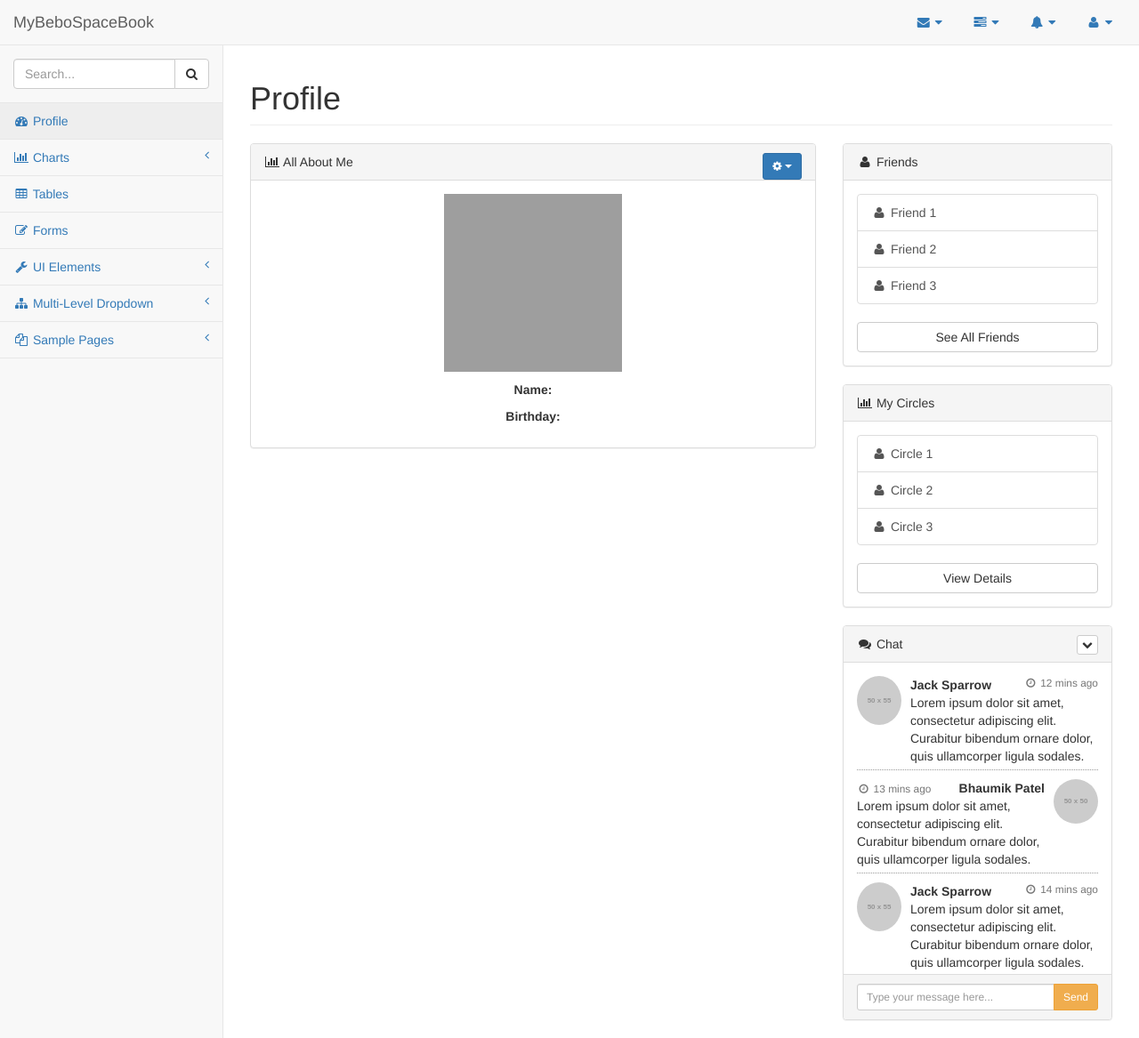
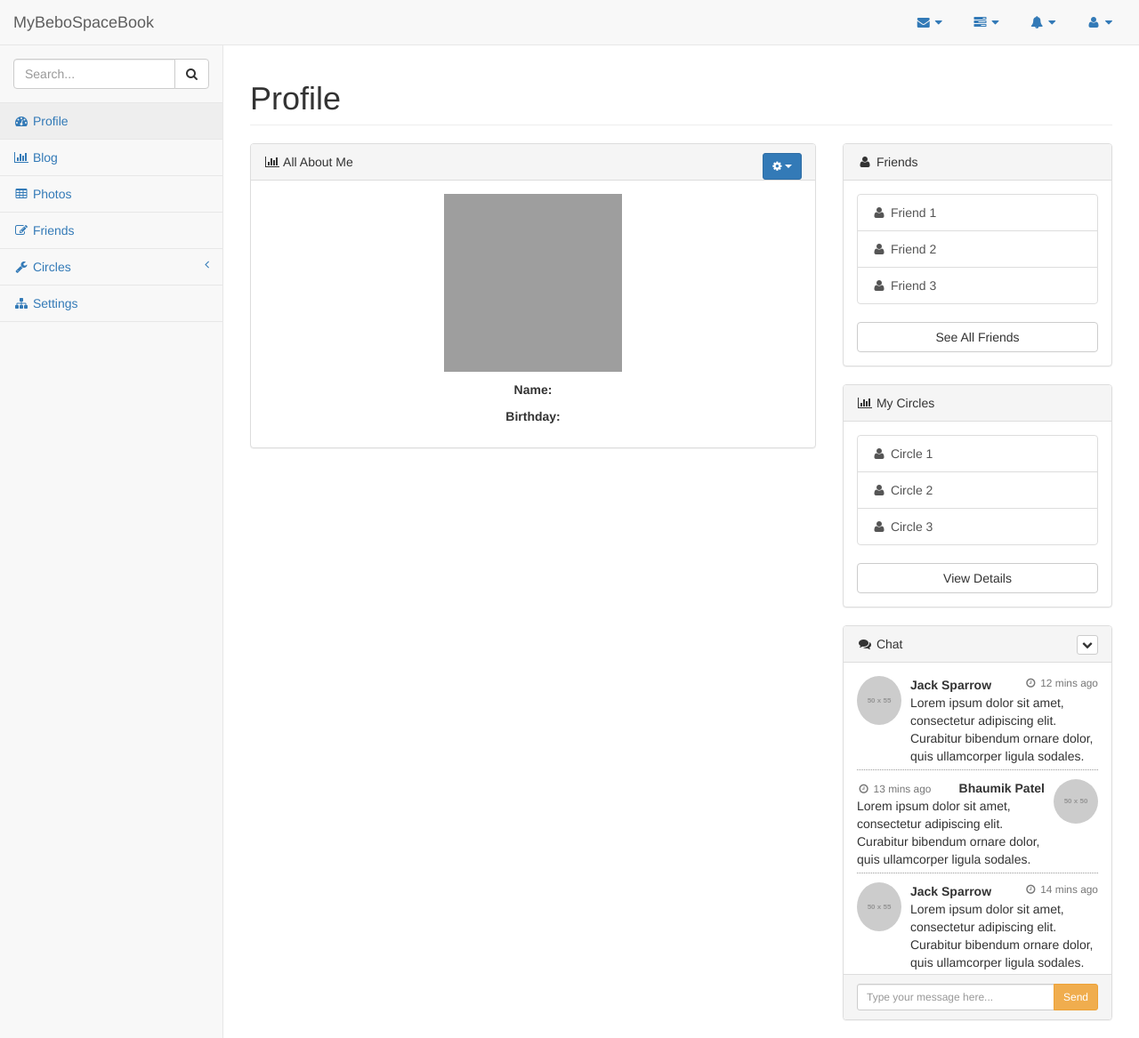
Before and after one commit to legoless93/eggfriedroice, a PHP site: page /home.php in a window 1280 px wide. Shown: the whole page at 89% size. Run offline with PHP 8.4, Linux system fonts and the light colour scheme; the visitor is signed in with stand-in values (Sample User, id 1); grey boxes labelled with a size stand in for pictures from a placeholder-image service; data that the repository does not hold is empty; some libraries are stand-ins or nearby versions; grey boxes are pictures that could not be loaded.

Commit message:
Added side menu

```diff
--- a/home.php
+++ b/home.php
@@ -285,88 +285,31 @@ include("includes/connection.php");
                             <a href="home.php"><i class="fa fa-dashboard fa-fw"></i> Profile</a>
                         </li>
                         <li>
-                            <a href="#"><i class="fa fa-bar-chart-o fa-fw"></i> Charts<span class="fa arrow"></span></a>
+                            <a href="#"><i class="fa fa-bar-chart-o fa-fw"></i> Blog</a>
+                        </li>
+                        <li>
+                            <a href="tables.html"><i class="fa fa-table fa-fw"></i> Photos</a>
+                        </li>
+                        <li>
+                            <a href="forms.html"><i class="fa fa-edit fa-fw"></i> Friends</a>
+                        </li>
+                        <li>
+                            <a href="#"><i class="fa fa-wrench fa-fw"></i> Circles<span class="fa arrow"></span></a>
                             <ul class="nav nav-second-level">
                                 <li>
-                                    <a href="flot.html">Flot Charts</a>
+                                    <a href="panels-wells.html">Circle 1</a>
                                 </li>
                                 <li>
-                                    <a href="morris.html">Morris.js Charts</a>
+                                    <a href="buttons.html">Circle 2</a>
+                                </li>
+                                <li>
+                                    <a href="notifications.html">Circle 3</a>
                                 </li>
                             </ul>
                             <!-- /.nav-second-level -->
                         </li>
                         <li>
-                            <a href="tables.html"><i class="fa fa-table fa-fw"></i> Tables</a>
-                        </li>
-                        <li>
-                            <a href="forms.html"><i class="fa fa-edit fa-fw"></i> Forms</a>
-                        </li>
-                        <li>
-                            <a href="#"><i class="fa fa-wrench fa-fw"></i> UI Elements<span class="fa arrow"></span></a>
-                            <ul class="nav nav-second-level">
-                                <li>
-                                    <a href="panels-wells.html">Panels and Wells</a>
-                                </li>
-                                <li>
-                                    <a href="buttons.html">Buttons</a>
-                                </li>
-                                <li>
-                                    <a href="notifications.html">Notifications</a>
-                                </li>
-                                <li>
-                                    <a href="typography.html">Typography</a>
-                                </li>
-                                <li>
-                                    <a href="icons.html"> Icons</a>
-                                </li>
-                                <li>
-                                    <a href="grid.html">Grid</a>
-                                </li>
-                            </ul>
-                            <!-- /.nav-second-level -->
-                        </li>
-                        <li>
-                            <a href="#"><i class="fa fa-sitemap fa-fw"></i> Multi-Level Dropdown<span class="fa arrow"></span></a>
-                            <ul class="nav nav-second-level">
-                                <li>
-                                    <a href="#">Second Level Item</a>
-                                </li>
-                                <li>
-                                    <a href="#">Second Level Item</a>
-                                </li>
-                                <li>
-                                    <a href="#">Third Level <span class="fa arrow"></span></a>
-                                    <ul class="nav nav-third-level">
-                                        <li>
-                                            <a href="#">Third Level Item</a>
-                                        </li>
-                                        <li>
-                                            <a href="#">Third Level Item</a>
-                                        </li>
-                                        <li>
-                                            <a href="#">Third Level Item</a>
-                                        </li>
-                                        <li>
-                                            <a href="#">Third Level Item</a>
-                                        </li>
-                                    </ul>
-                                    <!-- /.nav-third-level -->
-                                </li>
-                            </ul>
-                            <!-- /.nav-second-level -->
-                        </li>
-                        <li>
-                            <a href="#"><i class="fa fa-files-o fa-fw"></i> Sample Pages<span class="fa arrow"></span></a>
-                            <ul class="nav nav-second-level">
-                                <li>
-                                    <a href="blank.html">Blank Page</a>
-                                </li>
-                                <li>
-                                    <a href="login.html">Login Page</a>
-                                </li>
-                            </ul>
-                            <!-- /.nav-second-level -->
+                            <a href="#"><i class="fa fa-sitemap fa-fw"></i> Settings</a>
                         </li>
                     </ul>
                 </div>
```
